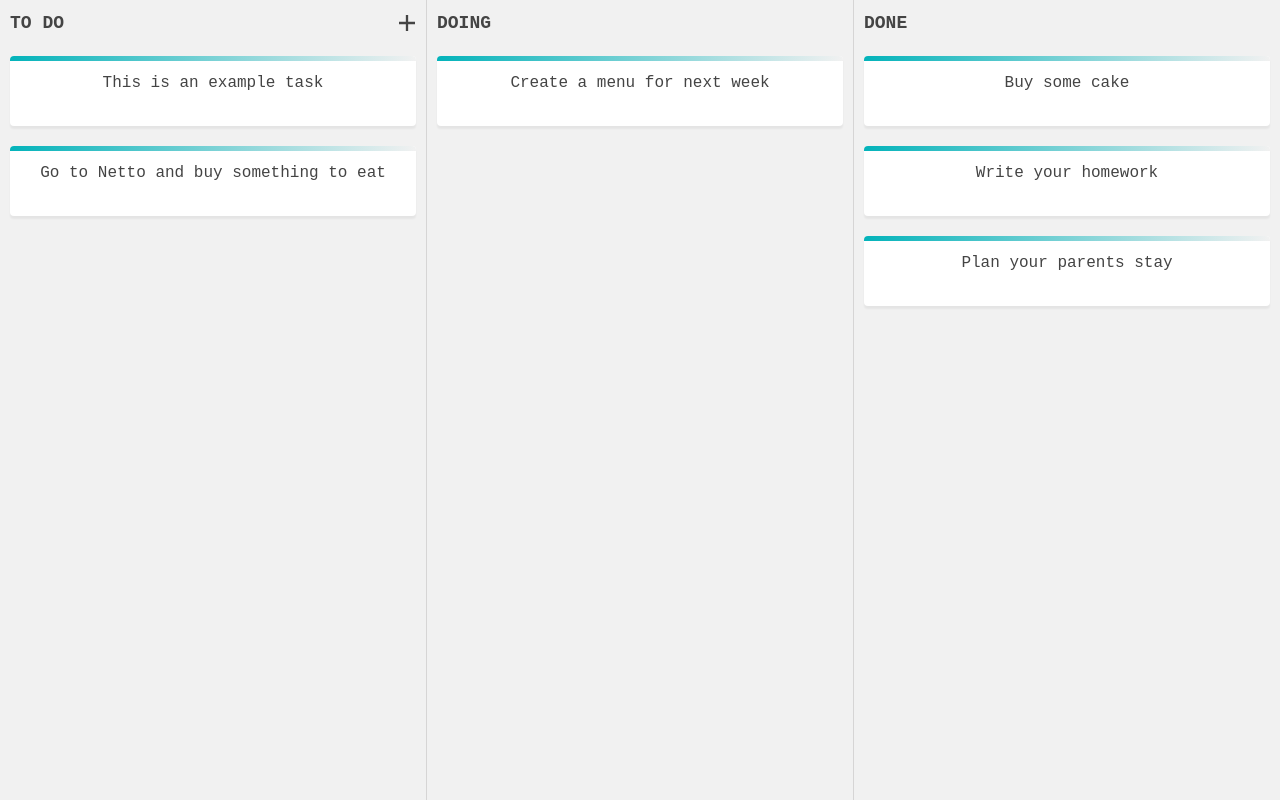
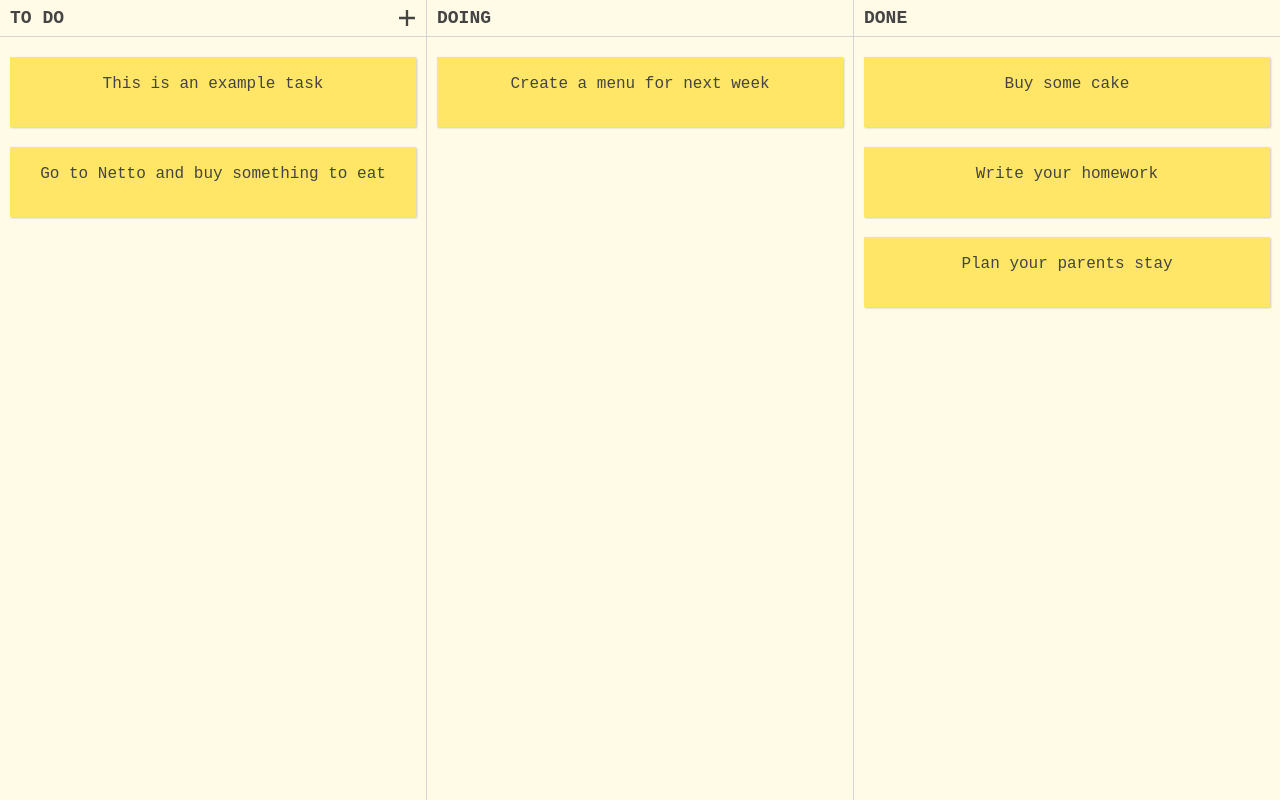
Before and after one commit to moubi/flow-task, a React (Create React App) app: page / in a window 1280 px wide. Built offline with nearby package versions, Linux system fonts and the light colour scheme.

Commit message:
General style change to look more like sticky notes.

```diff
--- a/src/components/Board/Board.scss
+++ b/src/components/Board/Board.scss
@@ -2,7 +2,7 @@
     display: flex;
     height: 100%;
     align-items: stretch;
-    background-color: #f1f1f1;
+    background-color: #FFFBE6;
     overflow: scroll;
     -webkit-overflow-scrolling: touch;
 }
--- a/src/components/Column/Column.scss
+++ b/src/components/Column/Column.scss
@@ -20,7 +20,9 @@
         align-items: center;
         justify-content: space-between;
         height: 26px;
-        margin-top: 10px;
+        margin: 0 -10px;
+        padding: 5px 10px;
+        border-bottom: 1px solid #d6d5d5;
 
         h2 {
             display: inline-block;
--- a/src/components/Task/Task.scss
+++ b/src/components/Task/Task.scss
@@ -3,9 +3,8 @@
     min-height: 70px;
     margin: 20px 0;
     padding: 15px 10px 10px 10px;
-    background-color: #fff;
-    box-shadow: 0 3px 2px 0 rgba(0, 0, 0, 0.05);
-    border-radius: 4px;
+    background-color: #FFE666;
+    box-shadow: 1px 1px 2px 0 rgba(0, 0, 0, 0.2);
     box-sizing: border-box;
 
     font-family: monospace;
@@ -17,22 +16,10 @@
     overflow: hidden;
     user-select: text;
 
-    // Top gradient border
-    &:before {
-        content: '';
-        position: absolute;
-        width: 100%;
-        height: 5px;
-        top: 0;
-        left: 0;
-        background: linear-gradient(to right, #04b3ba 0%,#f1f1f1 100%);
-    }
-
     &--dragging {
         top: -4px;
         left: -4px;
-        color: #fff;
-        background-color: #a9a9a9;
-        box-shadow: 5px 5px 7px 0 rgba(0, 0, 0, 0.15);
+        background-color: #FFDE33;
+        box-shadow: 4px 4px 5px 0 rgba(0, 0, 0, 0.2);
     }
 }
```
